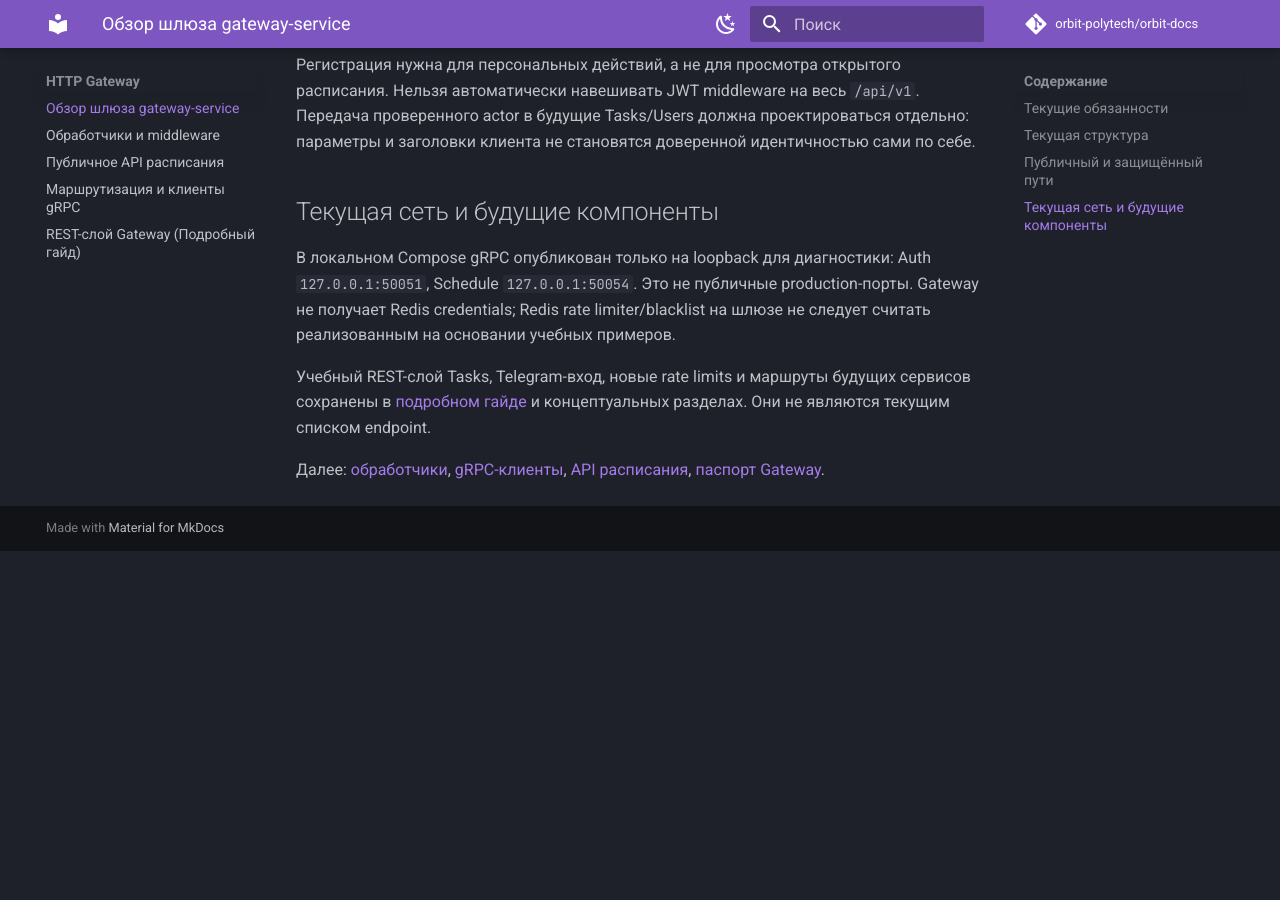
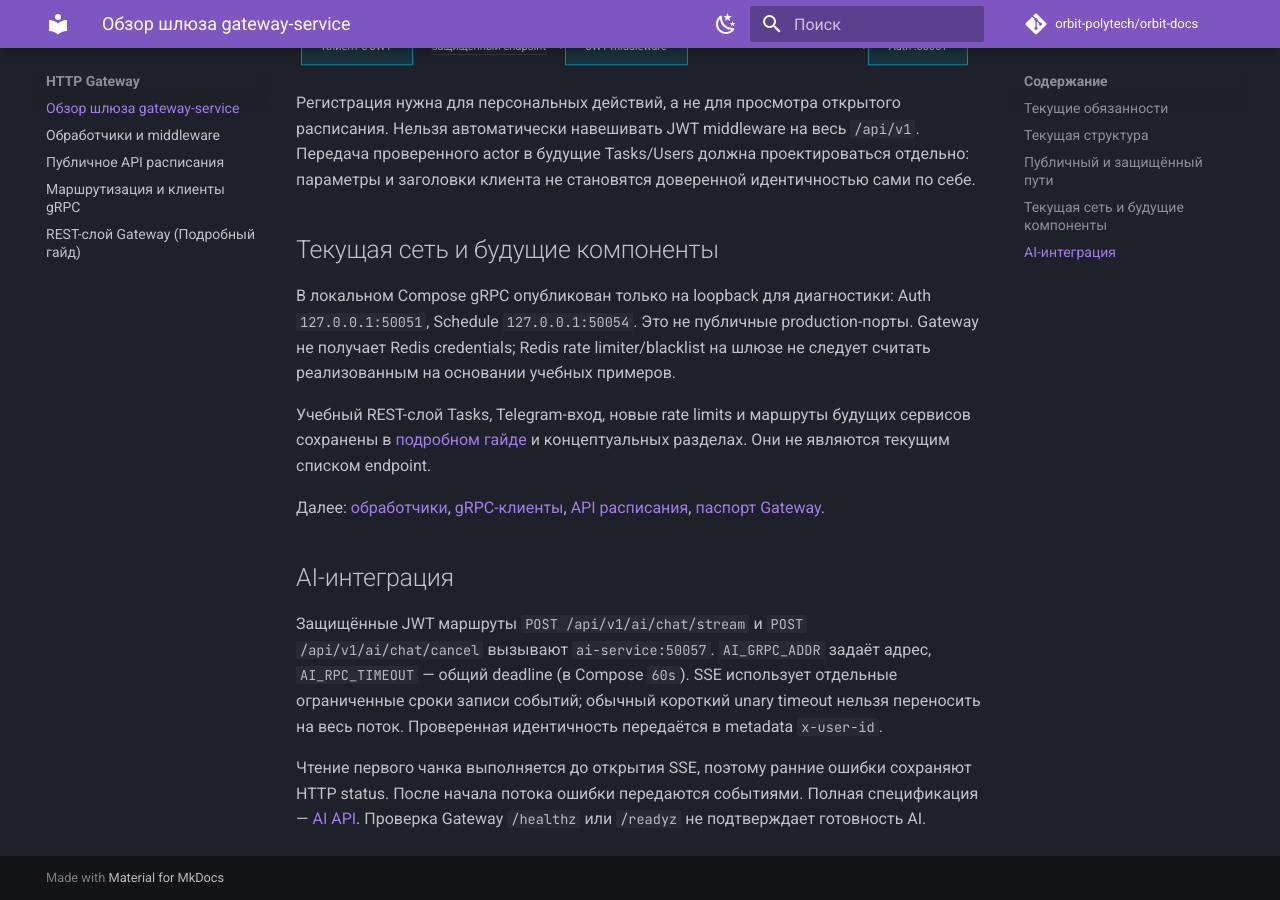
Before and after one commit to orbit-polytech/orbit-docs, an MkDocs documentation site: the page built from docs/gateway/overview.md, in a window 1280 px wide and 900 px high, scrolled down 1416 px. Built offline with MkDocs 1.6.1 and Material for MkDocs 9.7.7, drawn with Linux system fonts in a browser that asks for light colours; comment, search, counter and statistics services are not loaded; before the commit the page ends 1967 px from its top, so only the background shows below that; some of the changed text lies outside the part shown.

Commit message:
docs: update AI integration handbook (3/16)

```diff
--- a/docs/gateway/overview.md
+++ b/docs/gateway/overview.md
@@ -1,6 +1,6 @@
 # HTTP Gateway: единый входной шлюз
 
-[`gateway-service`](https://github.com/orbit-polytech/gateway-service) принимает HTTP/JSON-запросы и вызывает внутренние gRPC-сервисы. Текущие интеграции в `main` — **Auth и Schedule**. Внешние приложения не подключаются к их PostgreSQL или gRPC напрямую.
+[`gateway-service`](https://github.com/orbit-polytech/gateway-service) принимает HTTP/JSON-запросы и вызывает внутренние gRPC-сервисы. Текущие интеграции в `main` — **Auth, Schedule и AI**. Внешние приложения не подключаются к их PostgreSQL или gRPC напрямую.
 
 ## Текущие обязанности
 
@@ -22,6 +22,7 @@ gateway-service/
 │   ├── config/                 # env, адреса RPC, таймауты
 │   ├── infrastructure/
 │   │   ├── authclient/         # адаптер вызовов Auth
+│   │   ├── aiclient/           # gRPC streaming AI
 │   │   └── scheduleclient/     # адаптер вызовов Schedule
 │   └── transport/http/
 │       ├── router.go          # net/http.ServeMux
@@ -30,6 +31,7 @@ gateway-service/
 │       ├── middleware/        # JWT, CORS, request ID, recovery, logging
 │       └── v1/
 │           ├── auth/          # handlers и DTO Auth
+│           ├── ai/            # SSE и отмена
 │           └── schedule/      # handlers и DTO Schedule
 ├── api/docs/                  # генерируемая Swagger-документация
 ├── Dockerfile
@@ -55,3 +57,10 @@ flowchart LR
 Учебный REST-слой Tasks, Telegram-вход, новые rate limits и маршруты будущих сервисов сохранены в [подробном гайде](../tutorial/backend/11-gateway-rest.md) и концептуальных разделах. Они не являются текущим списком endpoint.
 
 Далее: [обработчики](handlers-and-middleware.md), [gRPC-клиенты](grpc-clients.md), [API расписания](schedule-api.md), [паспорт Gateway](../reference/services/gateway.md).
+
+
+## AI-интеграция
+
+Защищённые JWT маршруты `POST /api/v1/ai/chat/stream` и `POST /api/v1/ai/chat/cancel` вызывают `ai-service:50057`. `AI_GRPC_ADDR` задаёт адрес, `AI_RPC_TIMEOUT` — общий deadline (в Compose `60s`). SSE использует отдельные ограниченные сроки записи событий; обычный короткий unary timeout нельзя переносить на весь поток. Проверенная идентичность передаётся в metadata `x-user-id`.
+
+Чтение первого чанка выполняется до открытия SSE, поэтому ранние ошибки сохраняют HTTP status. После начала потока ошибки передаются событиями. Полная спецификация — [AI API](ai-api.md). Проверка Gateway `/healthz` или `/readyz` не подтверждает готовность AI.
```
Also changed, not shown: docs/gateway/grpc-clients.md (+7 -2 lines), docs/gateway/handlers-and-middleware.md (+7 -2 lines).
